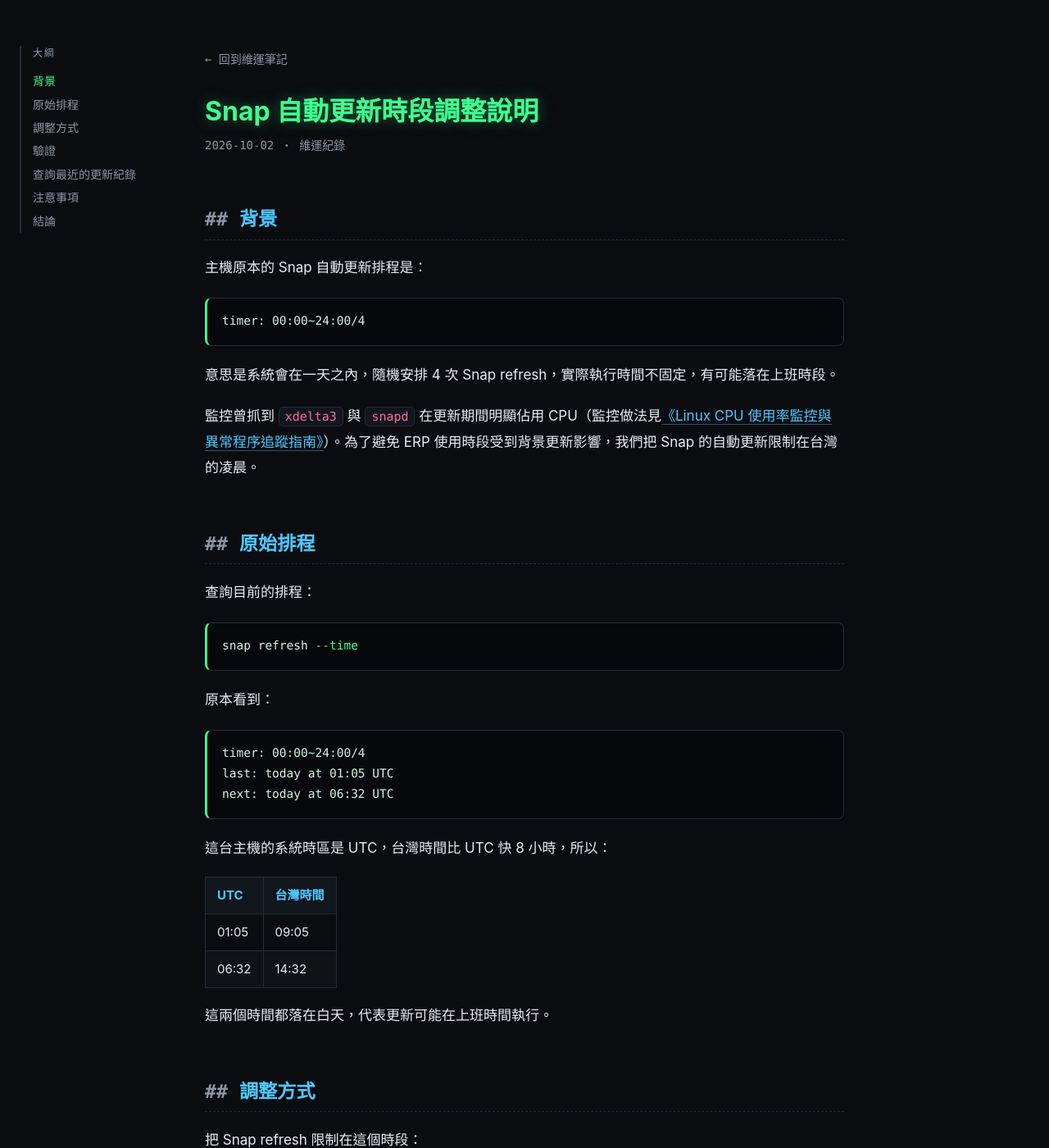
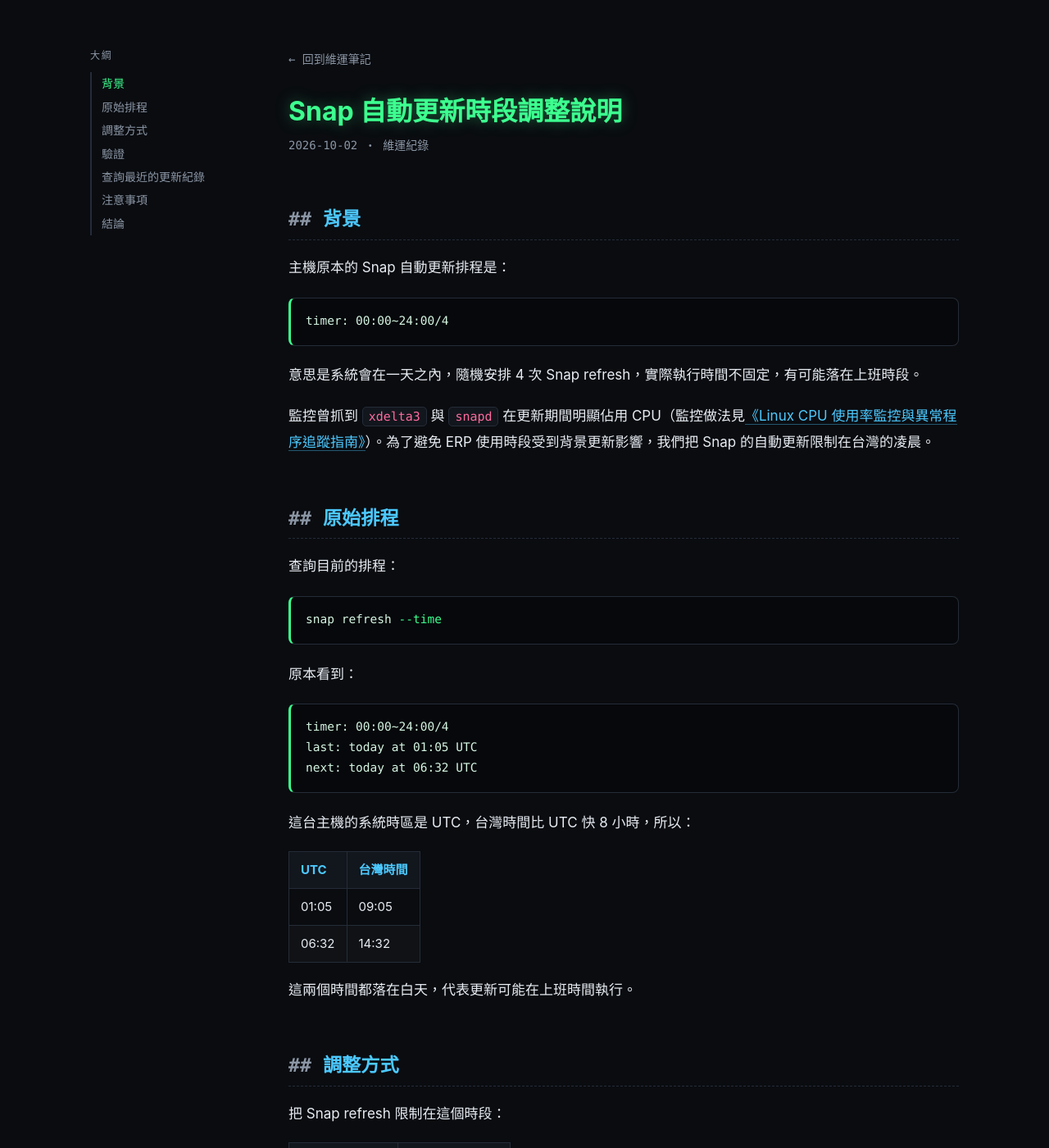
Before and after one commit to shanchiehchiu/ops-notes, a Jekyll site: the page built from snap-refresh.md, in a window 1280 px wide and 1400 px high. Shown: the whole window at 82% size. Built offline with Jekyll 4.4.1, drawn with Linux system fonts in a browser that asks for light colours.

Commit message:
feat: 大綱改為 grid sticky 側欄 + 窄螢幕頁首收合目錄
參考 erp-case-study 做法：≥1080px 時版面改為
210px + 820px 兩欄 grid，大綱 sticky 跟隨內容；
窄螢幕改在頁首顯示可收合的「大綱」清單。

Generated with [Devin](https://devin.ai)

Co-Authored-By: Devin <158243242+devin-ai-integration[bot]@users.noreply.github.com>

```diff
--- a/_layouts/default.html
+++ b/_layouts/default.html
@@ -11,41 +11,53 @@
   <link rel="stylesheet" href="{{ '/assets/css/style.css' | relative_url }}">
 </head>
 <body>
-  <aside class="toc" id="toc" aria-label="大綱"></aside>
+  <div class="page">
+    <nav class="toc-rail" id="toc" aria-label="大綱"><span class="toc-title">大綱</span><ol></ol></nav>
     <main class="wrap">
       {% if page.url != '/' %}
       <a class="back" href="{{ '/' | relative_url }}">← 回到維運筆記</a>
       {% endif %}
       {{ content }}
     </main>
+  </div>
   <footer class="wrap foot">
     <a href="https://github.com/shanchiehchiu/ops-notes">在 GitHub 查看原始碼</a>
   </footer>
   <script>
+  // 大綱：抓 h2/h3 產生左側欄（寬螢幕）與頁首收合清單（窄螢幕），附捲動高亮
   (function () {
-    var toc = document.getElementById('toc');
-    var heads = document.querySelectorAll('main h2, main h3');
-    if (heads.length < 3) { toc.remove(); return; }
+    var main = document.querySelector('main');
+    var rail = document.getElementById('toc');
+    var heads = Array.prototype.slice.call(main.querySelectorAll('h2, h3'));
+    if (heads.length < 3) { return; }
+    document.body.classList.add('has-toc');
 
-    var title = document.createElement('div');
-    title.className = 'toc-title';
-    title.textContent = '大綱';
-    toc.appendChild(title);
+    // 窄螢幕用的頁首收合目錄，插在 h1/byline 之後
+    var top = document.createElement('details');
+    top.className = 'toc-top';
+    var sum = document.createElement('summary');
+    sum.textContent = '大綱';
+    top.appendChild(sum);
+    var topList = document.createElement('ol');
+    top.appendChild(topList);
+    var anchor = main.querySelector('.byline') || main.querySelector('h1') || main.firstChild;
+    anchor.parentNode.insertBefore(top, anchor.nextSibling);
 
-    var ul = document.createElement('ul');
+    var railList = rail.querySelector('ol');
     heads.forEach(function (h, i) {
       if (!h.id) { h.id = 'sec-' + i; }
+      [railList, topList].forEach(function (list) {
         var li = document.createElement('li');
         if (h.tagName === 'H3') { li.className = 'toc-sub'; }
         var a = document.createElement('a');
         a.href = '#' + h.id;
         a.textContent = h.textContent;
         li.appendChild(a);
-      ul.appendChild(li);
+        list.appendChild(li);
       });
-    toc.appendChild(ul);
+    });
 
-    var links = Array.prototype.slice.call(ul.querySelectorAll('a'));
+    var links = Array.prototype.slice.call(railList.querySelectorAll('a'));
     var current = null;
     function spy() {
       var active = heads[0];
--- a/assets/css/style.css
+++ b/assets/css/style.css
@@ -188,35 +188,61 @@ td code { white-space: nowrap; }
 
 ::selection { background: var(--green); color: #000; }
 
-/* 左側大綱：寬螢幕顯示，窄螢幕隱藏 */
-.toc { display: none; }
+/* 大綱：窄螢幕用頁首收合清單，寬螢幕用左側 sticky 欄（參考 erp-case-study 的 grid 做法） */
+.toc-rail { display: none; }
 
-@media (min-width: 1280px) {
-  .toc {
+.toc-top {
+  margin: 0 0 1.5em;
+  padding: 10px 16px;
+  background: var(--panel);
+  border: 1px solid var(--border);
+  border-radius: 8px;
+  font-size: 15px;
+}
+.toc-top summary { cursor: pointer; font-weight: 700; color: var(--cyan); }
+.toc-top ol { margin: 10px 0 4px; padding-left: 1.4rem; }
+.toc-top li.toc-sub { font-size: 13.5px; }
+.toc-top li.toc-sub a { color: var(--muted); }
+.toc-top a { border-bottom: 0; }
+
+@media (min-width: 1080px) {
+  body.has-toc .page {
+    display: grid;
+    grid-template-columns: 210px minmax(0, 820px);
+    gap: 2rem;
+    max-width: 1100px;
+    margin: 0 auto;
+    padding: 0 20px;
+  }
+  body.has-toc main.wrap { max-width: none; margin: 0; padding-left: 0; padding-right: 0; }
+  body.has-toc .toc-top { display: none; }
+  body.has-toc .toc-rail {
     display: block;
-    position: fixed;
-    top: 56px;
-    left: 24px;
-    width: 220px;
-    max-height: calc(100vh - 90px);
+    position: sticky;
+    top: 0;
+    align-self: start;
+    max-height: 100vh;
     overflow-y: auto;
-    padding-left: 14px;
-    border-left: 2px solid var(--border);
+    padding: 56px 0 48px;
     font-size: 14px;
     line-height: 1.6;
   }
-  .toc-title {
-    margin-bottom: 10px;
+  .toc-rail .toc-title {
     font-family: var(--mono);
     font-size: 12px;
     letter-spacing: 0.15em;
     color: var(--muted);
     text-transform: uppercase;
   }
-  .toc ul { list-style: none; margin: 0; padding: 0; }
-  .toc li { margin: 0; }
-  .toc li.toc-sub { padding-left: 14px; font-size: 13px; }
-  .toc a {
+  .toc-rail ol {
+    list-style: none;
+    margin: 10px 0 0;
+    padding-left: 12px;
+    border-left: 2px solid var(--border);
+  }
+  .toc-rail li { margin: 0; }
+  .toc-rail li.toc-sub { padding-left: 14px; font-size: 13px; }
+  .toc-rail a {
     display: block;
     padding: 3px 0;
     color: var(--muted);
@@ -225,8 +251,8 @@ td code { white-space: nowrap; }
     text-overflow: ellipsis;
     white-space: nowrap;
   }
-  .toc a:hover { color: var(--cyan); }
-  .toc a.active { color: var(--green); }
+  .toc-rail a:hover { color: var(--cyan); }
+  .toc-rail a.active { color: var(--green); }
 }
 
 @media (max-width: 600px) {
```
Lines whose indentation alone changed are shown as unchanged.
